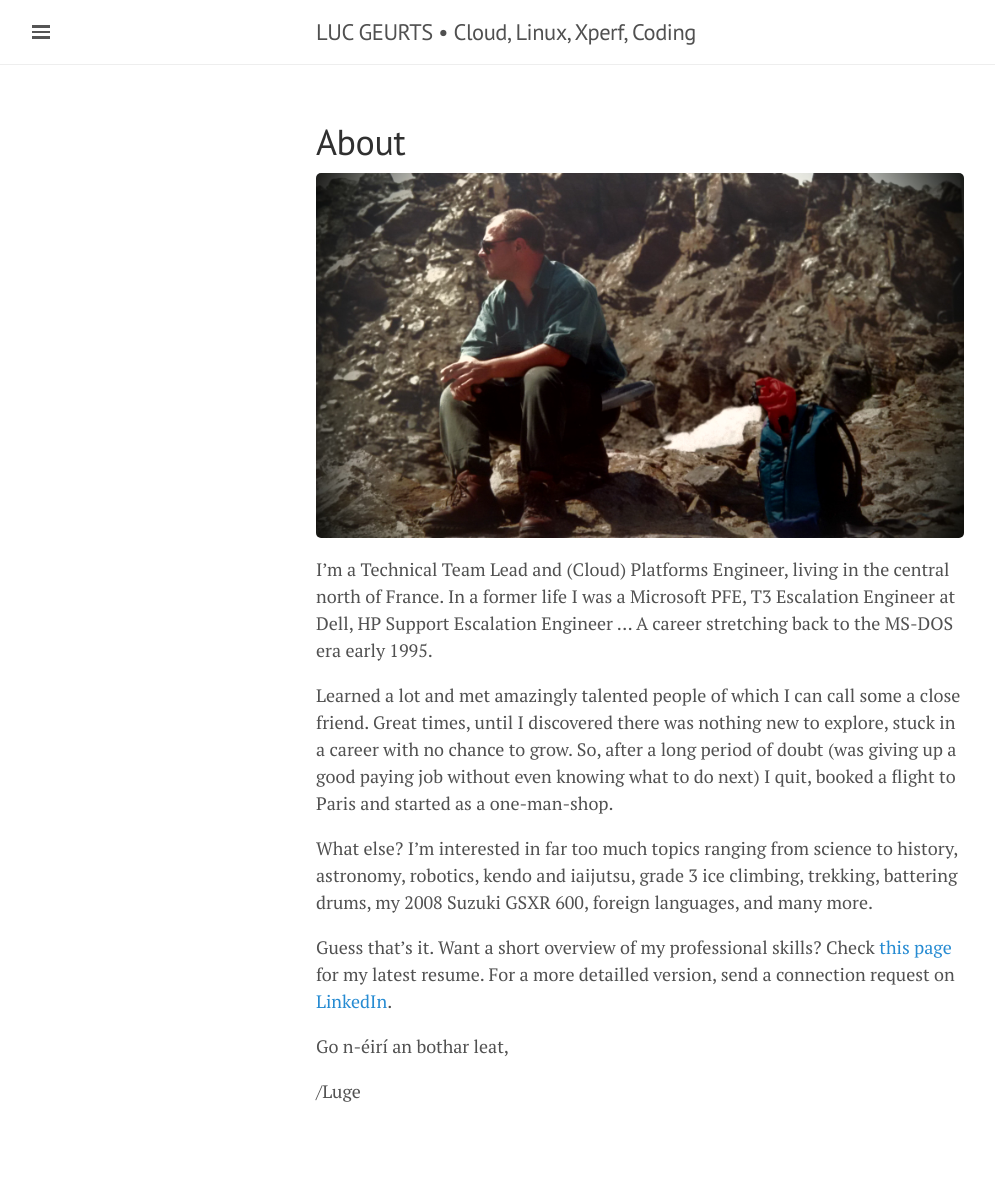
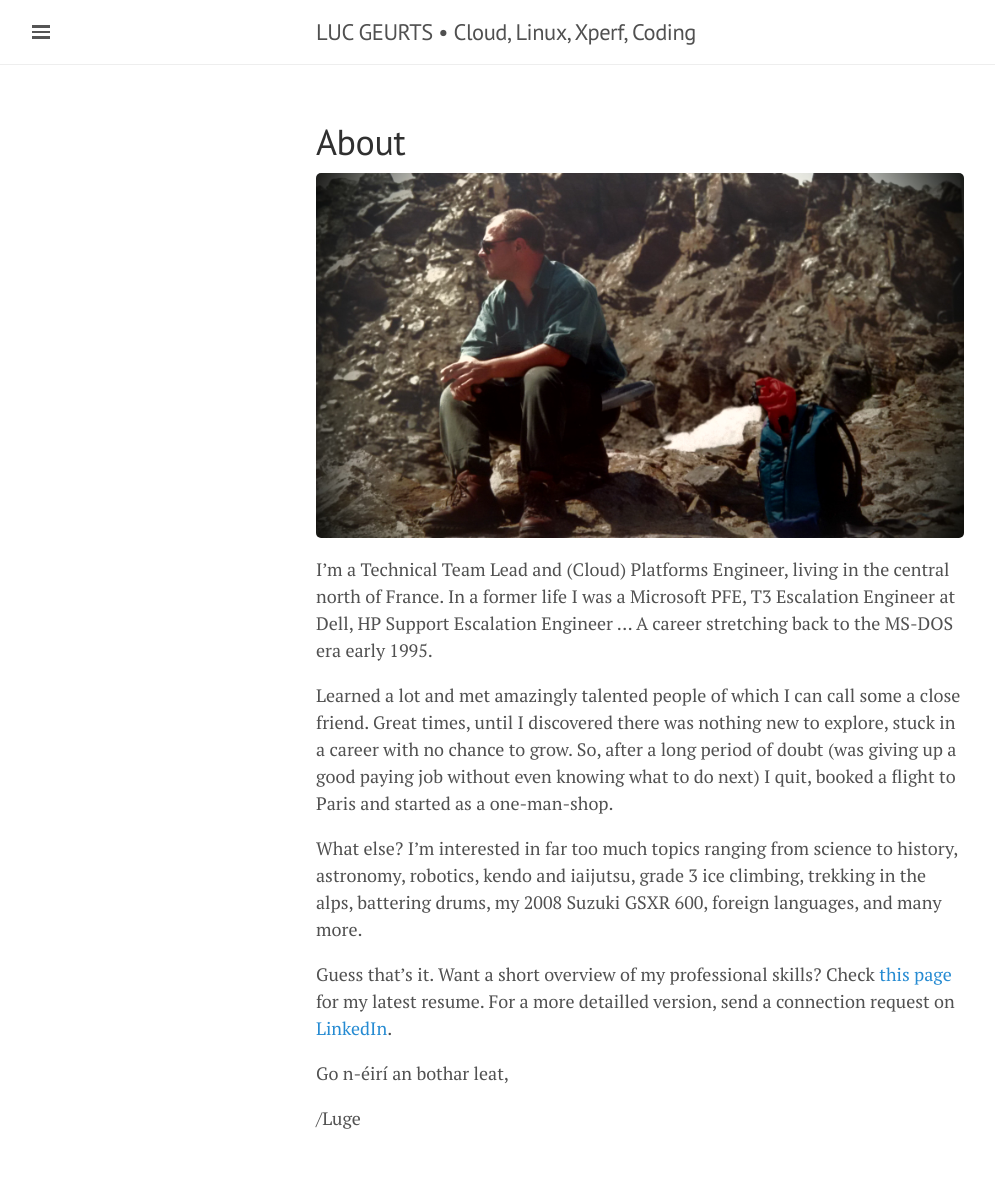
Before and after one commit to lgeurts/lgeurts.github.io, a Jekyll site: the page built from about.md, in a window 1280 px wide. Shown: the whole page, without its empty margins (0-995 px from the left). Built offline with Jekyll 4.4.1, drawn with Linux system fonts in a browser that asks for light colours; nearby versions of some CDN libraries; before the commit the page ends 1177 px from its top, so only the background shows below that.

Commit message:
Update about.md

```diff
--- a/about.md
+++ b/about.md
@@ -10,7 +10,7 @@
 
 Learned a lot and met amazingly talented people of which I can call some a close friend. Great times, until I discovered there was nothing new to explore, stuck in a career with no chance to grow. So, after a long period of doubt (was giving up a good paying job without even knowing what to do next) I quit, booked a flight to Paris and started as a one-man-shop.
 
-What else? I'm interested in far too much topics ranging from science to history, astronomy, robotics, kendo and iaijutsu, grade 3 ice climbing, trekking, battering drums, my 2008 Suzuki GSXR 600, foreign languages, and many more.
+What else? I'm interested in far too much topics ranging from science to history, astronomy, robotics, kendo and iaijutsu, grade 3 ice climbing, trekking in the alps, battering drums, my 2008 Suzuki GSXR 600, foreign languages, and many more.
 
 Guess that's it. Want a short overview of my professional skills? Check [this page](https://github.com/lgeurts/Resume/blob/master/Moderncv%20Resume%20Luc%20Geurts%20%28US%29.pdf) for my latest resume. For a more detailled version, send a connection request on [LinkedIn](https://www.linkedin.com/in/lucgeurts).
 
```
